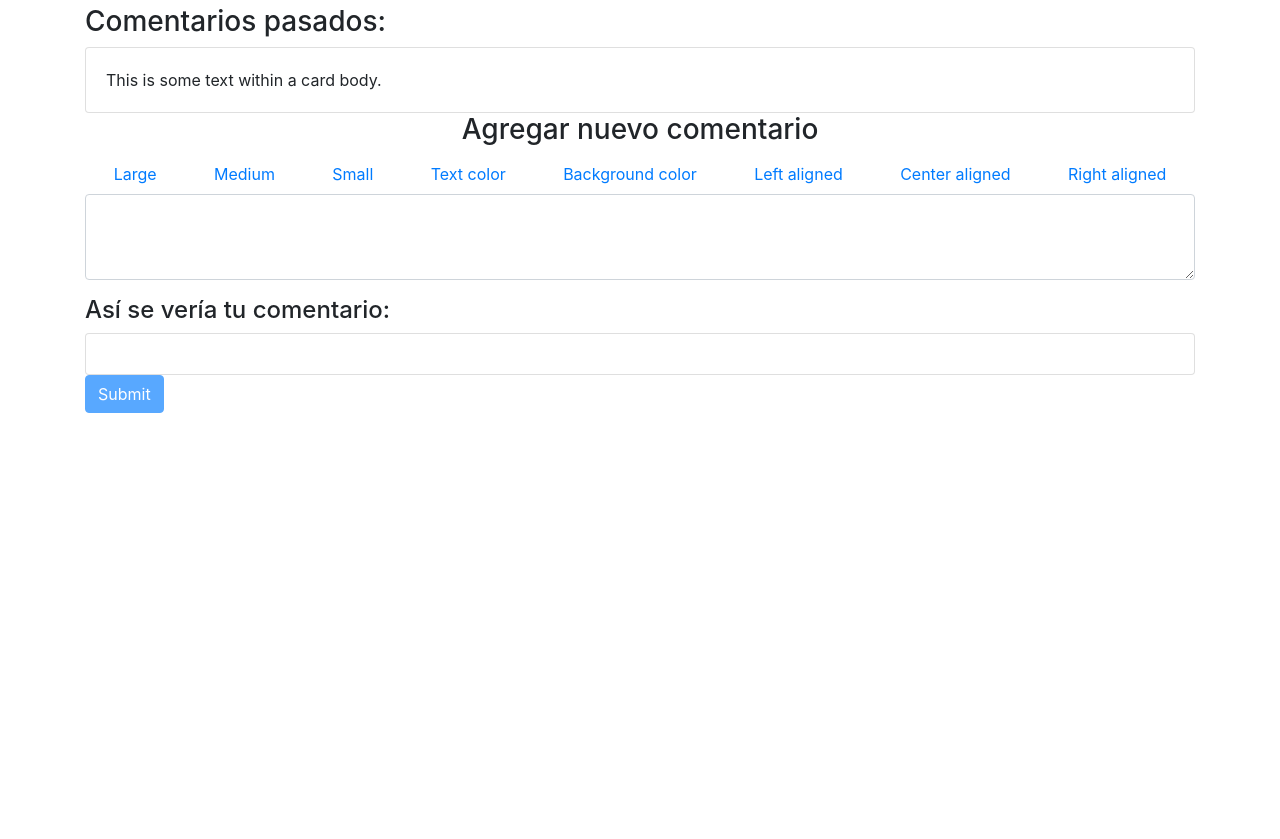
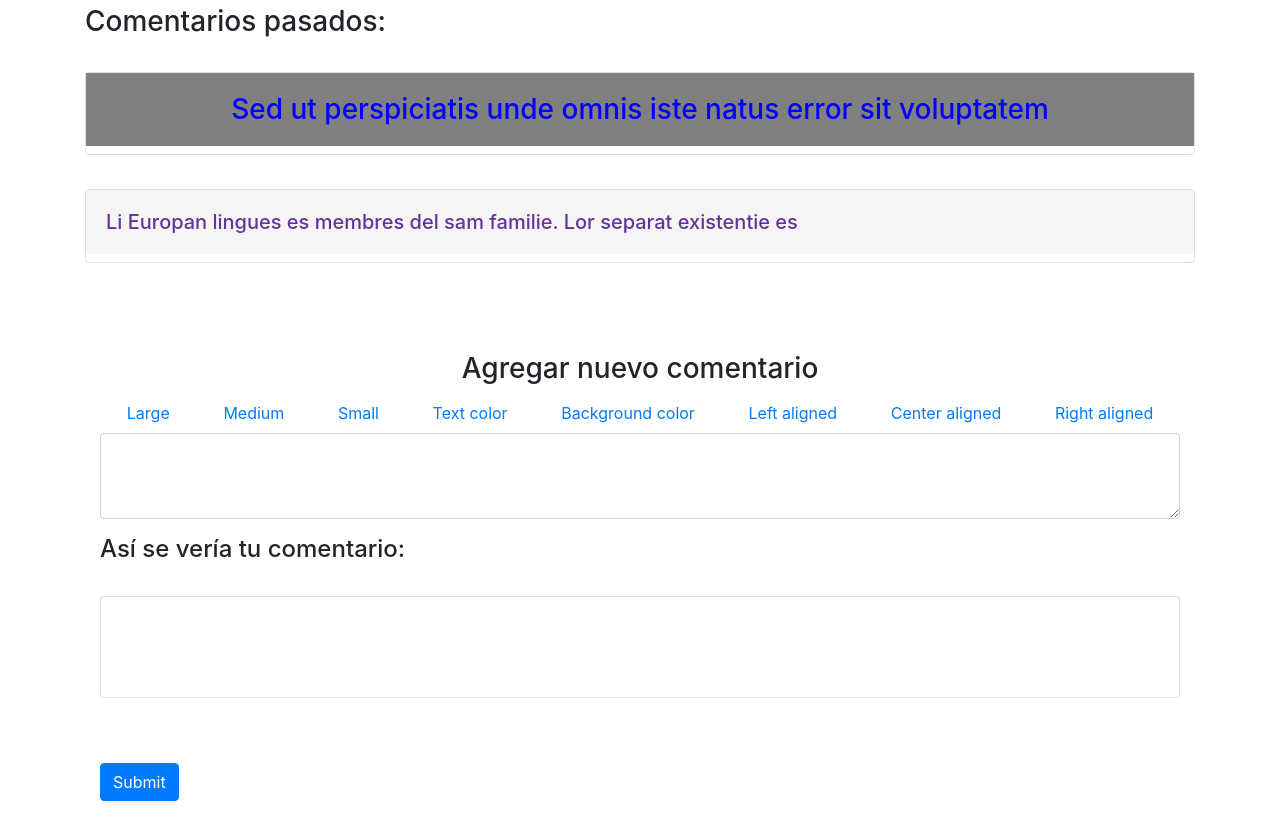
Before and after one commit to CruzMayra/libro-de-visitas, a plain HTML site: page index.html in a window 1280 px wide. Shown: the part 51-890 px from the top of the page. Before the commit the page ends 800 px from the top, so only its background shows below. Drawn offline with nearby package versions, Linux system fonts and the light colour scheme.

Commit message:
Creación de funciones que guarden y lean data de los commentarios

```diff
--- a/css/main.css
+++ b/css/main.css
@@ -0,0 +1,15 @@
+body > section > section:nth-child(2) {
+  margin: 5% auto;
+}
+
+.card {
+  margin: 3% auto;
+}
+
+#comment-text {
+  min-height: 100px;
+}
+
+#send-button {
+  margin: 3% auto;
+}
--- a/index.html
+++ b/index.html
@@ -6,6 +6,7 @@
     <meta name="viewport" content="width=device-width, initial-scale=1, shrink-to-fit=no">
     <!-- Bootstrap CSS -->
     <link rel="stylesheet" href="https://maxcdn.bootstrapcdn.com/bootstrap/4.0.0/css/bootstrap.min.css" integrity="sha384-Gn5384xqQ1aoWXA+058RXPxPg6fy4IWvTNh0E263XmFcJlSAwiGgFAW/dAiS6JXm" crossorigin="anonymous">
+    <link rel="stylesheet" href="css/main.css">
     <title>Libro de visitas</title>
   </head>
   <body>
@@ -66,7 +67,7 @@
                 <div class="card-body" id="comment-text">
                 </div>
               </div>
-              <button type="submit" class="btn btn-primary" disabled>Submit</button>
+              <button type="submit" class="btn btn-primary" id="send-button">Submit</button>
             </form>
 
           </section>
@@ -82,6 +83,7 @@
     <script src="https://code.jquery.com/jquery-3.3.1.min.js" integrity="sha256-FgpCb/KJQlLNfOu91ta32o/NMZxltwRo8QtmkMRdAu8=" crossorigin="anonymous"></script>
     <script src="https://cdnjs.cloudflare.com/ajax/libs/popper.js/1.12.9/umd/popper.min.js" integrity="sha384-ApNbgh9B+Y1QKtv3Rn7W3mgPxhU9K/ScQsAP7hUibX39j7fakFPskvXusvfa0b4Q" crossorigin="anonymous"></script>
     <script src="https://maxcdn.bootstrapcdn.com/bootstrap/4.0.0/js/bootstrap.min.js" integrity="sha384-JZR6Spejh4U02d8jOt6vLEHfe/JQGiRRSQQxSfFWpi1MquVdAyjUar5+76PVCmYl" crossorigin="anonymous"></script>
+    <script type="text/javascript" src="js/data.js"></script>
     <script type="text/javascript" src="js/app.js"></script>
   </body>
 </html>
--- a/js/app.js
+++ b/js/app.js
@@ -1,6 +1,7 @@
 //variables que hacen referencia, mediante DOM,  a elementos del html
 var previewText = document.getElementById('comment-text');
 var newComment = document.getElementById('new-comment');
+var commentsHistorial = document.getElementById('commets-container');
 var largeTextButton = document.getElementsByClassName('comment-large')[0];
 var mediumTextButton = document.getElementsByClassName('comment-medium')[0];
 var smallTextButton = document.getElementsByClassName('comment-small')[0];
@@ -9,8 +10,10 @@ var backgroundButton = document.getElementsByClassName('comment-background')[0];
 var alignTextLeft = document.getElementsByClassName('comment-left')[0];
 var alignTextCenter = document.getElementsByClassName('comment-center')[0];
 var alignTextRight = document.getElementsByClassName('comment-right')[0];
+var sendCommentButton = document.getElementById('send-button');
 
 //eventos
+window.onload = loadComments;
 newComment.addEventListener('keyup', previewTextComment);
 largeTextButton.addEventListener('click', textLargeFormat);
 mediumTextButton.addEventListener('click', textMediumFormat);
@@ -20,6 +23,8 @@ backgroundButton.addEventListener('click', backgroundTextFormat);
 alignTextLeft.addEventListener('click', alignedTextLeft);
 alignTextCenter.addEventListener('click', alignedTextCenter);
 alignTextRight.addEventListener('click', alignedTextRight);
+sendCommentButton.addEventListener('click', newCommentInData);
+
 
 //función que pre visualiza el texto del comentario
 function previewTextComment(){
@@ -80,3 +85,37 @@ function alignedTextRight() {
   previewText.classList.remove('text-left');
   previewText.classList.add('text-right');
 }
+
+//función para pintar todos los commentarios
+function loadComments(data) {
+  for(var i = 0; i < commentsData.length; i++){
+    var comment = commentsData[i];
+    paintComments(comment);
+  }
+}
+
+// función que pinta todos los commentarios
+function paintComments(comment) {
+  commentsHistorial.innerHTML = "";
+  var commentDraw = '';
+  commentDraw += '<div class="card">' +
+  '<div class="comment-text ' + comment.class + '"' + 'style="' + comment.style + '">' +
+  comment.text +
+  '</div>' +
+  '</div>'
+  commentsHistorial.insertAdjacentHTML('beforebegin', commentDraw);
+}
+
+
+function newCommentInData(){
+  var comment = {
+    'text': previewText.textContent,
+    'class': previewText.className,
+    'style': previewText.getAttribute('style')
+  }
+
+  commentsData.push(comment);
+  paintComments(comment);
+  previewText.innerHTML = "";
+  newComment.innerHTML = "";
+}
--- /dev/null
+++ b/js/data.js
@@ -0,0 +1,12 @@
+var commentsData = [
+  {
+    'text': 'Sed ut perspiciatis unde omnis iste natus error sit voluptatem',
+    'class': 'card-body h3 text-center',
+    'style': 'color: blue; background: gray;'
+  },
+  {
+    'text': 'Li Europan lingues es membres del sam familie. Lor separat existentie es',
+    'class': 'card-body h5 text-left',
+    'style': 'color: rebeccapurple; background: whitesmoke;'
+  }
+];
```
